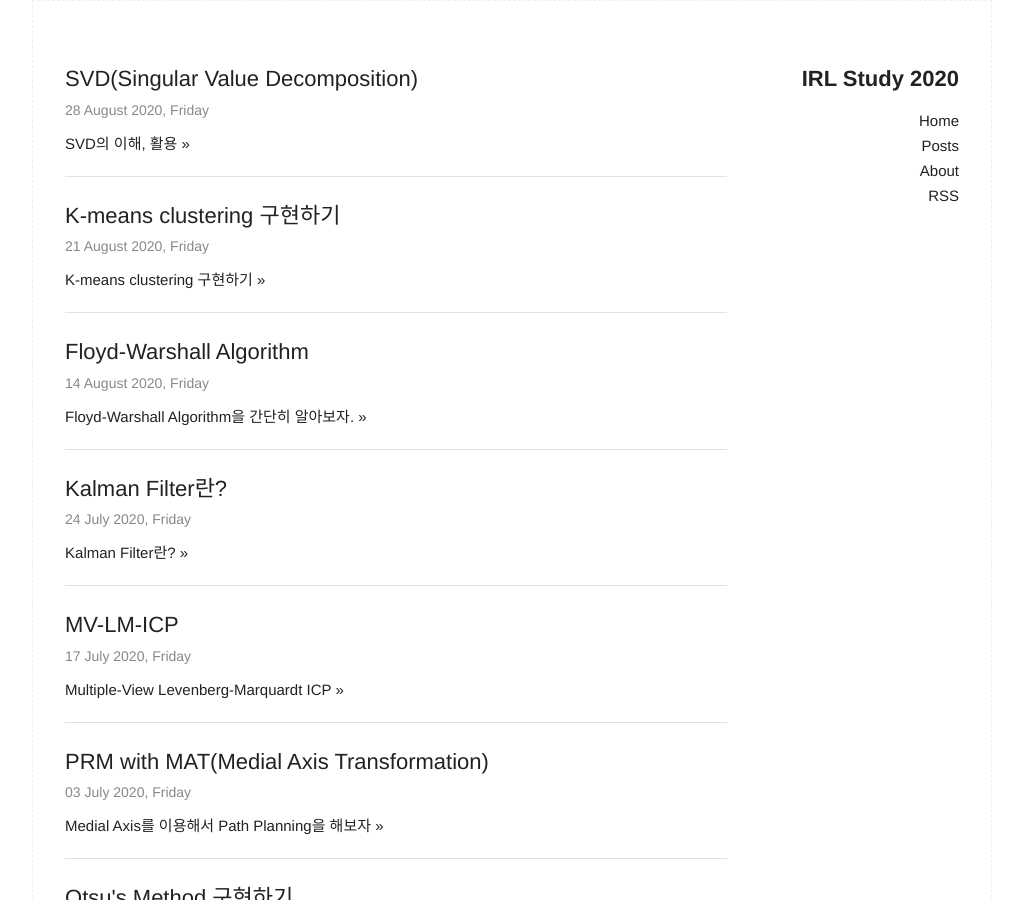
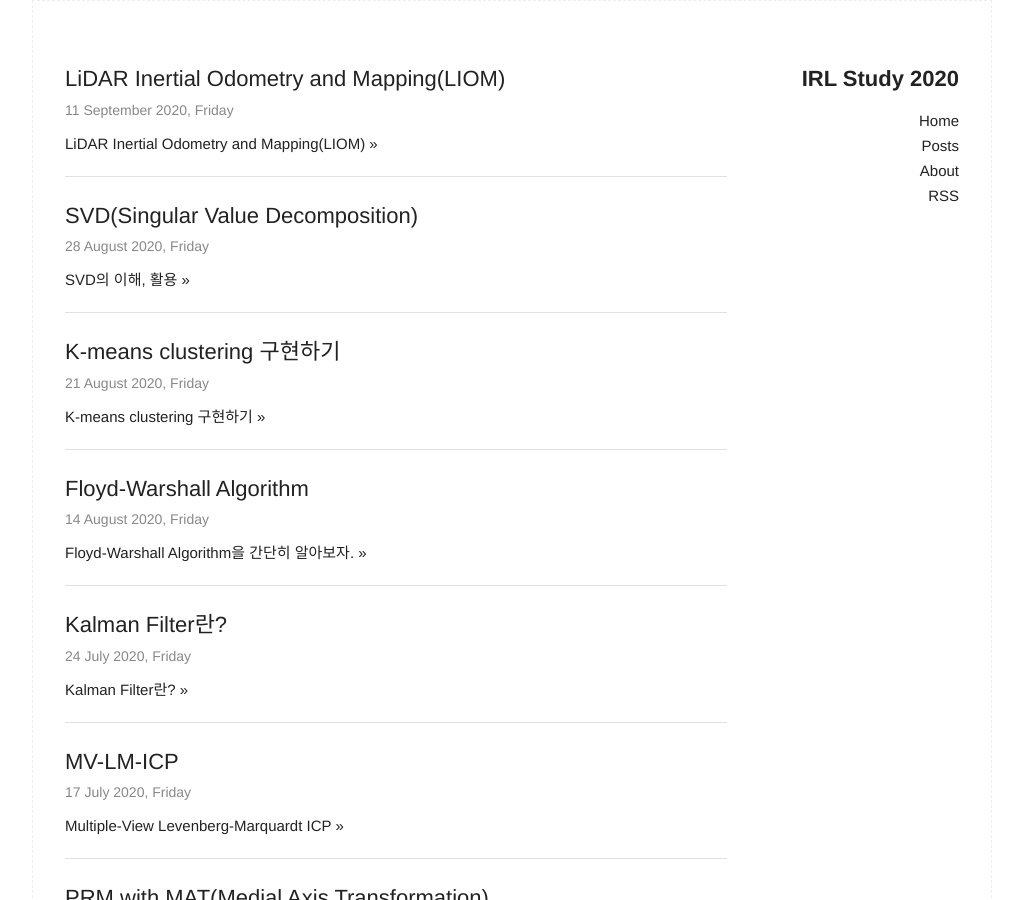
Before and after one commit to seungchan-mok/irl-study-2020, a Jekyll site: the page built from index.html, in a window 1280 px wide and 900 px high. Shown: the whole window, without its empty margins (128-1151 px from the left). Built offline with Jekyll 4.4.1, drawn with Linux system fonts in a browser that asks for light colours.

Commit message:
new post, modify link

```diff
--- /dev/null
+++ b/_posts/2020-09-11-LIOM.md
@@ -0,0 +1,8 @@
+---
+layout: post
+title: "LiDAR Inertial Odometry and Mapping(LIOM)"
+description: LiDAR Inertial Odometry and Mapping(LIOM)
+tags: review
+---
+
+[post](https://www.notion.so/experimentworld/LIOM-2016-00bdeab6f5b94255b9b8f32ae4aa2c6b)
```
Also changed, not shown: _posts/2020-07-17-mv-lm-icp.md (+1 -1 lines).
